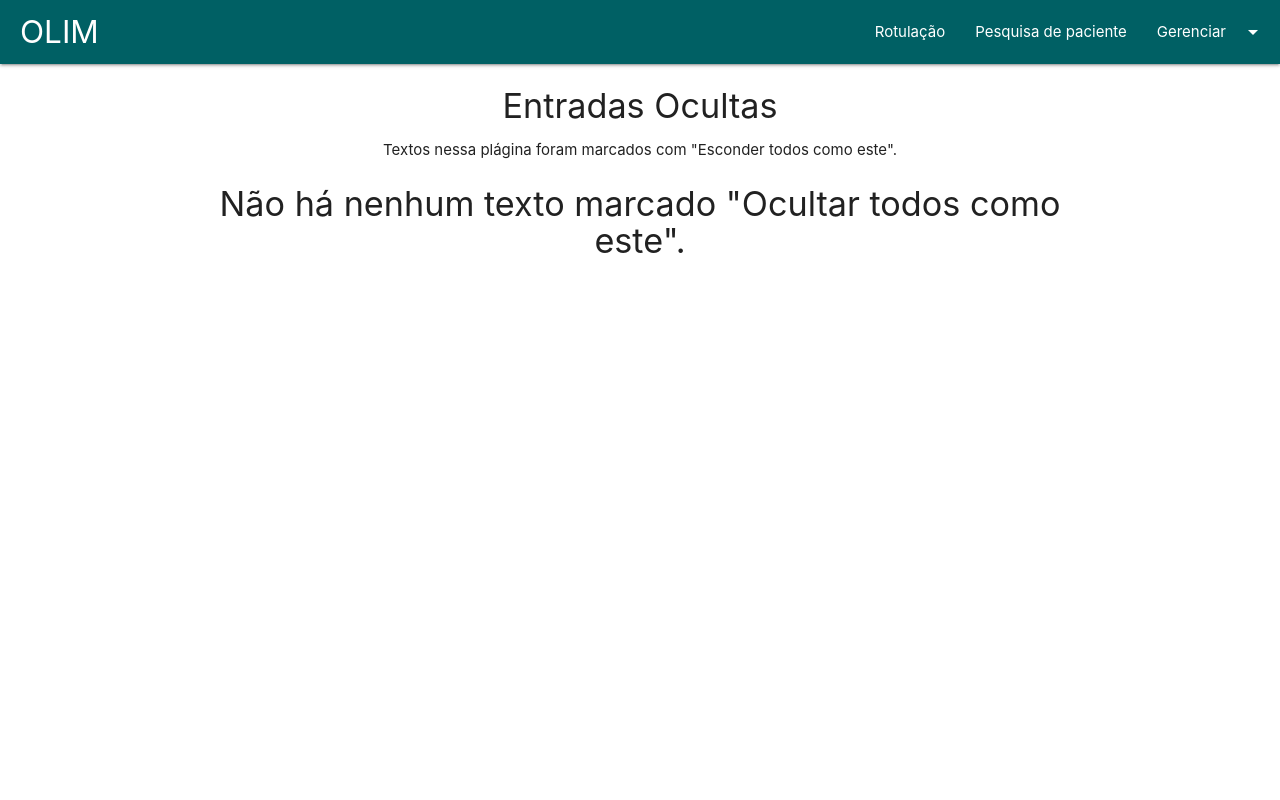
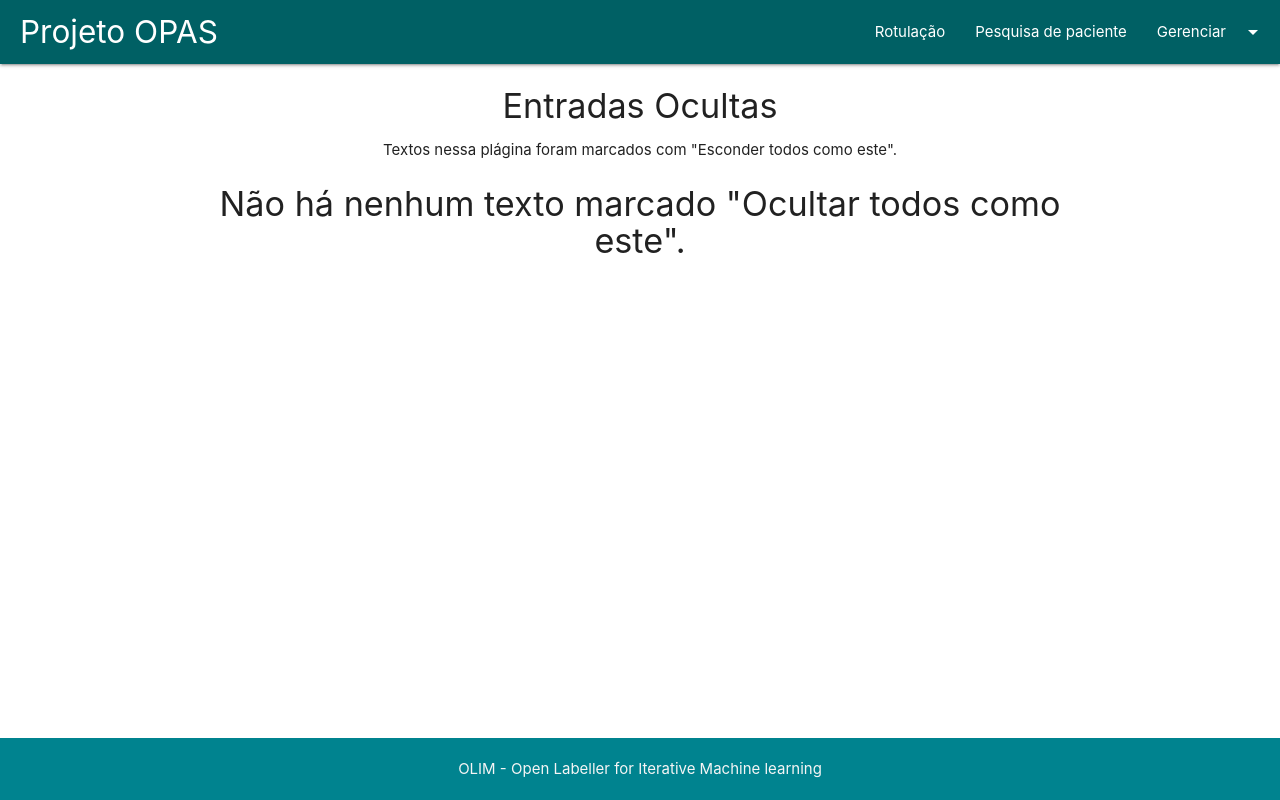
Before and after one commit to labora-lab/olim, a Flask app: page /hidden in a window 1280 px wide. Run offline with Flask 2, Linux system fonts and the light colour scheme; data that the repository does not hold is empty.

Commit message:
Updated menu and added footer

```diff
--- a/olim/static/css/styles.css
+++ b/olim/static/css/styles.css
@@ -103,3 +103,13 @@
     bottom: 10%;
     left: 7%;
 }
+
+body {
+    display: flex;
+    min-height: 100vh;
+    flex-direction: column;
+}
+
+main {
+    flex: 1 0 auto;
+}
--- a/olim/templates/base.html
+++ b/olim/templates/base.html
@@ -15,6 +15,7 @@
 </head>
 
 <body>
+    <header>
         <ul id="dropdown1" class="dropdown-content">
             <li><a href="./labels">Rótulos</a></li>
             <li><a href="./hidden">Textos ocultos</a></li>
@@ -22,7 +23,7 @@
         <nav>
             <div class="nav-wrapper cyan darken-4">
                 <span class="brand-logo left tooltipped" data-tooltip="Open Labeller for Iterative Machine learning">
-                OLIM
+                    Projeto OPAS<!-- OLIM -->
                 </span>
                 <ul id="nav-mobile" class="right">
                     <li><a href="./">Rotulação</a></li>
@@ -32,6 +33,7 @@
                 </ul>
             </div>
         </nav>
+    </header>
     <div id="warning" class="modal">
         <div class="modal-content">
             <h4 id="warning-title"><i class="material-icons red-text text-darken-2">warning</i> Atenção</h4>
@@ -42,9 +44,20 @@
             <a class="modal-close btn waves-effect waves-green">Sair</a>
         </div>
     </div>
+    <main>
         <div class="container" style="margin-top: 20px;">
             {% block content %}{% endblock %}
         </div>
+    </main>
+    <footer class="page-footer cyan darken-3">
+        <div class="row">
+            <div class="col s12 center">
+                <a class="grey-text text-lighten-4" href="https://gitlab.com/nanogennari/olim">
+                    OLIM - Open Labeller for Iterative Machine learning
+                </a>
+            </div>
+        </div>
+    </footer>
     <!--JavaScript at end of body for optimized loading-->
     <script src="https://ajax.googleapis.com/ajax/libs/jquery/3.6.3/jquery.min.js"></script>
     <script type="text/javascript" src="{{url_for('static', filename='js/jquery.highlight.js')}}"></script>
--- a/olim/templates/index.html
+++ b/olim/templates/index.html
@@ -68,6 +68,7 @@
                         <i class="material-icons right">add</i>
                     </a>
                 </div>
+                {% if valid_patient %}
                 <div class="input-field col s12 tight-top">
                     <button
                         class="btn waves-effect waves-light btn-wide hidden-entry{% if show_hidden %} hidden{% endif %}"
@@ -94,7 +95,6 @@
                         <i class="material-icons right">remove</i>
                     </button>
                 </div>
-                {% if valid_patient %}
                 <div class="input-field col s12 chips tight-top" id="highlights">
                     <input style="width: max-content !important;">
                 </div>
```
Lines whose indentation alone changed are shown as unchanged.
